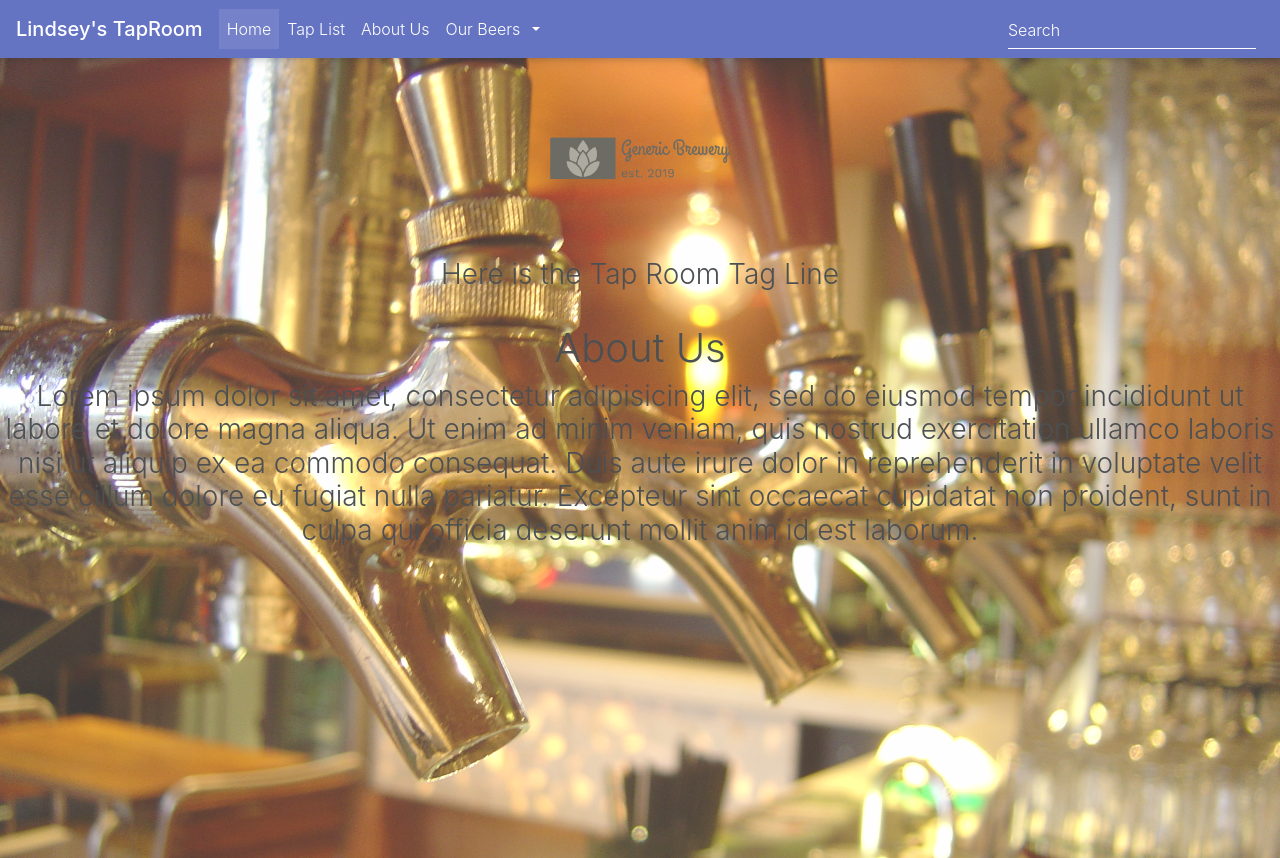
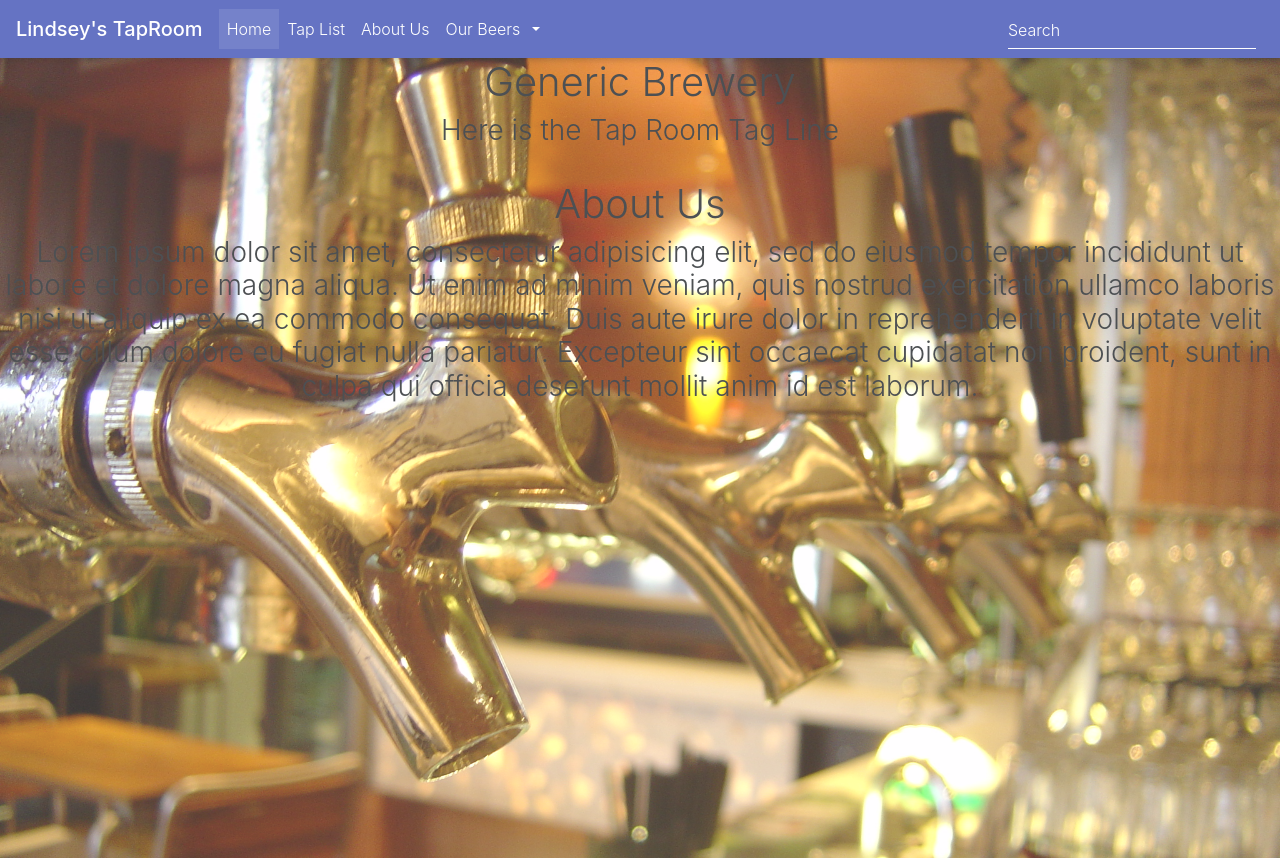
Before and after one commit to linbaker/Tap-Room, a React (Create React App) app: page /#/ in a window 1280 px wide. Built offline with nearby package versions, Linux system fonts and the light colour scheme.

Commit message:
Remove logo

```diff
--- a/src/HomeSplash.jsx
+++ b/src/HomeSplash.jsx
@@ -1,6 +1,5 @@
 import React from 'react';
 import TapsPhoto from './assets/taps.jpg';
-import Logo from './assets/logo.png';
 import About from './About';
 
 function HomeSplash() {
@@ -13,7 +12,7 @@ function HomeSplash() {
   }
   return (
     <div style={homeSplashStyles}>
-      <img src={require("./assets/logo.png")} alt="Logo"/>
+      <h1>Generic Brewery</h1>
       <h3>Here is the Tap Room Tag Line</h3>
     <br/>
     <About/>
```
Also changed, not shown: src/assets/logo.png (deleted), src/logo.svg (added).
